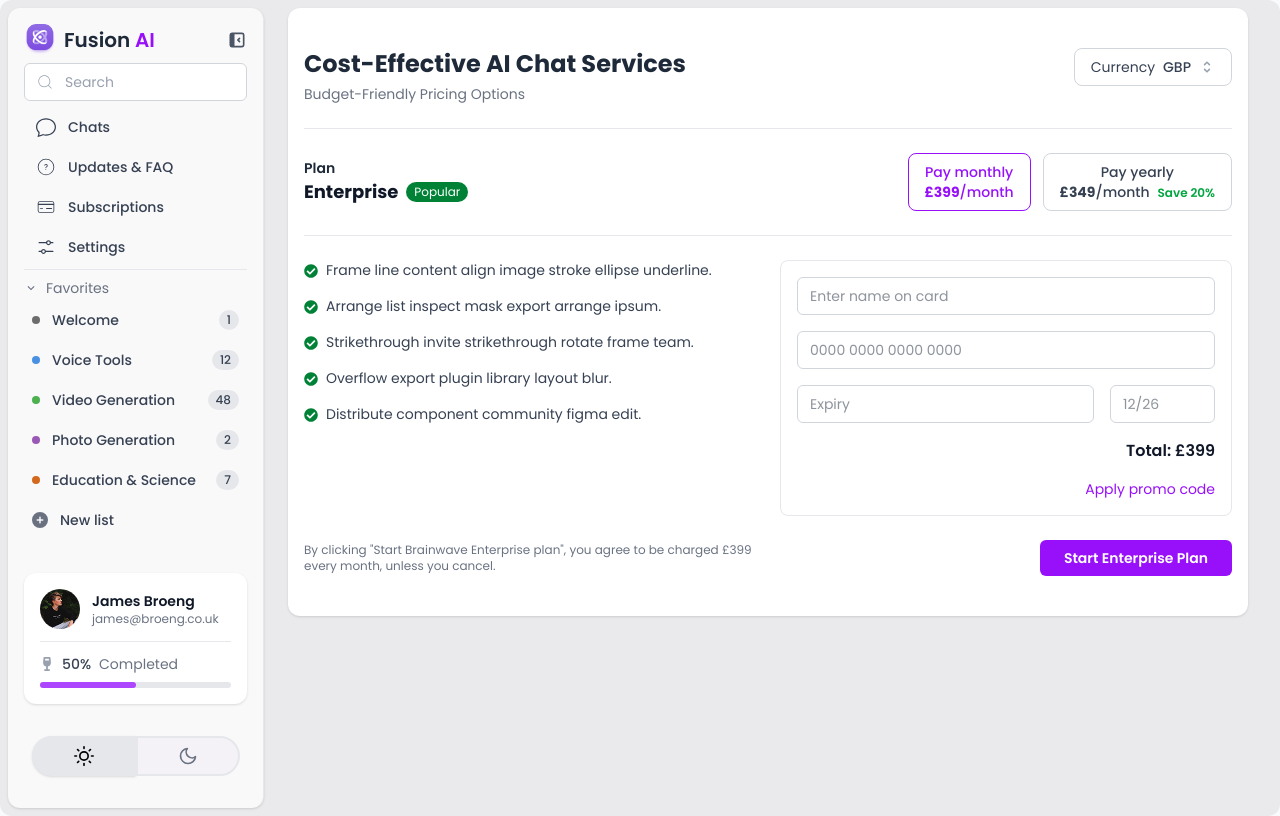
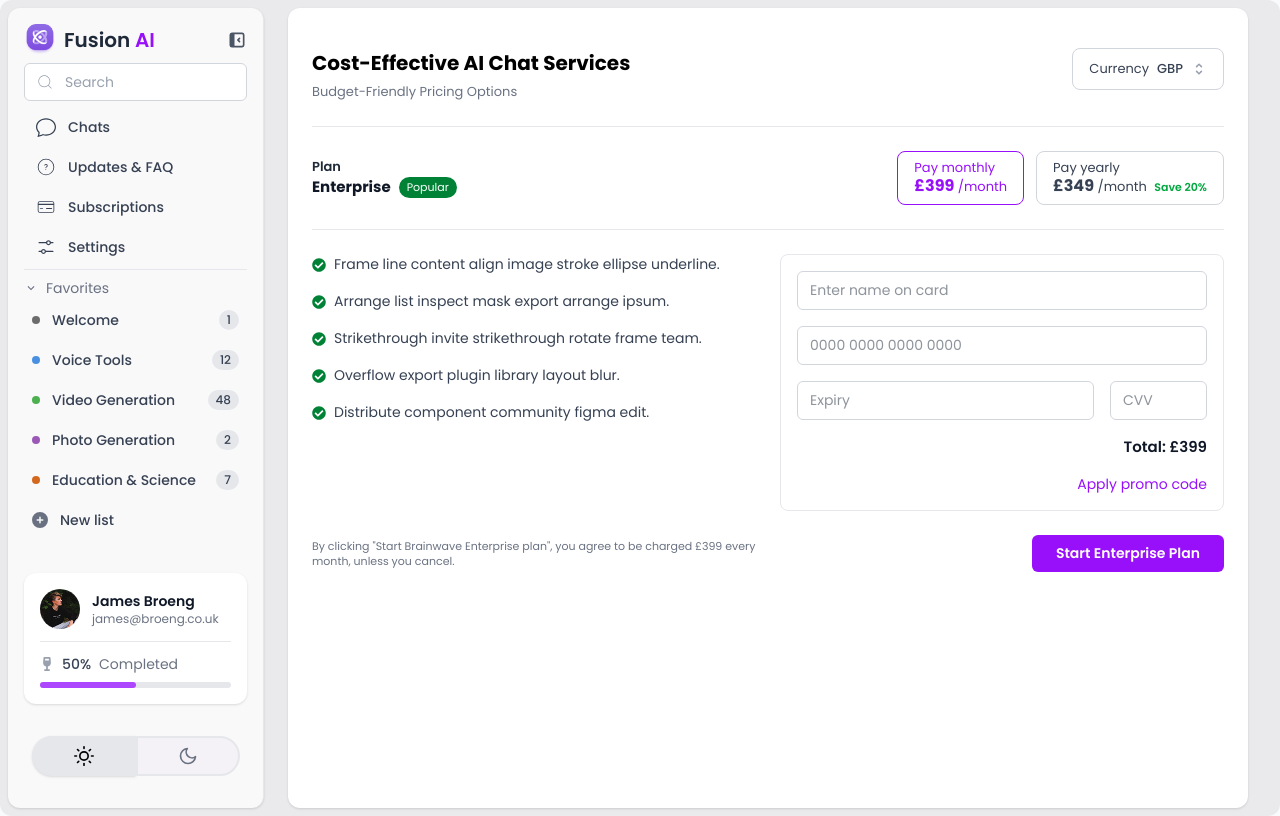
Before and after one commit to adnanfrd/barry-ai, a Next.js app: page /dashboard/checkout in a window 1280 px wide. Built offline with nearby package versions, Linux system fonts and the light colour scheme.

Commit message:
updated subscription page

```diff
--- a/src/components/dashboard/EnterpriseCheckout.tsx
+++ b/src/components/dashboard/EnterpriseCheckout.tsx
@@ -1,6 +1,6 @@
 "use client";
 
-import { Listbox } from "@headlessui/react";
+import { Listbox, ListboxButton, ListboxOption, ListboxOptions } from "@headlessui/react";
 import { FaCheckCircle } from "react-icons/fa";
 import { HiSelector } from "react-icons/hi";
 import { useState } from "react";
@@ -30,34 +30,34 @@ export default function EnterpriseCheckout() {
   const total = billing === "monthly" ? monthlyPrice : yearlyPrice;
 
   return (
-    <div className="max-w-5xl mx-auto px-4 py-10 font-poppins bg-white dark:bg-[#232127] rounded-xl shadow">
+    <div className="mx-auto px-6 py-10 min-h-screen overflow-y-auto [&::-webkit-scrollbar]:hidden [-ms-overflow-style:'none'] [scrollbar-width:'none'] font-poppins bg-white dark:bg-[#232127] rounded-xl shadow text-[15px] text-gray-800 dark:text-white">
       <div className="flex justify-between items-start flex-wrap gap-4 mb-6">
         <div>
-          <h2 className="text-2xl font-bold mb-1 text-gray-800 dark:text-white">
+          <h2 className="text-[20px] font-bold mb-1 text-black dark:text-white">
             Cost-Effective AI Chat Services
           </h2>
-          <p className="text-sm text-gray-500 dark:text-gray-400">
+          <p className="text-[13px] text-gray-500 dark:text-gray-400">
             Budget-Friendly Pricing Options
           </p>
         </div>
 
         <Listbox value={selectedCurrency} onChange={setSelectedCurrency}>
           <div className="relative">
-            <Listbox.Button className="border outline-none border-gray-300 dark:border-gray-700 px-4 py-2 text-sm rounded-lg flex items-center gap-2 min-w-[150px] bg-white dark:bg-gray-800 text-gray-700 dark:text-gray-200">
+            <ListboxButton className="border border-gray-300 dark:border-gray-700 px-4 py-[10px] text-[13px] rounded-lg flex items-center gap-2 min-w-[150px] bg-white dark:bg-gray-800 text-gray-700 dark:text-gray-200">
               Currency{" "}
               <span className="font-medium">{selectedCurrency.code}</span>
-              <HiSelector className="ml-auto outline-none w-4 h-4 text-gray-400 dark:text-gray-300" />
-            </Listbox.Button>
-            <Listbox.Options className="absolute outline-none mt-1 w-full bg-white dark:bg-[#302e34] border border-gray-200 dark:border-gray-700 rounded-md shadow-lg z-10 overflow-hidden">
+              <HiSelector className="ml-auto w-4 h-4 text-gray-400 dark:text-gray-300" />
+            </ListboxButton>
+            <ListboxOptions className="absolute mt-1 w-full bg-white dark:bg-[#302e34] border border-gray-200 dark:border-gray-700 rounded-md shadow-lg z-10">
               {currencies.map((currency) => (
-                <Listbox.Option
+                <ListboxOption
                   key={currency.code}
                   value={currency}
                   className={({ active }) =>
-                    `cursor-pointer flex items-center px-4 outline-none py-2 text-sm ${
+                    `cursor-pointer flex items-center px-4 py-2 text-[13px] ${
                       active
-                        ? "bg-purple-100 outline-none text-purple-700 dark:bg-purple-900 dark:text-purple-300"
-                        : "text-gray-700 outline-none dark:text-gray-300"
+                        ? "bg-purple-100 text-purple-700 dark:bg-purple-900 dark:text-purple-300"
+                        : "text-gray-700 dark:text-gray-300"
                     }`
                   }
                 >
@@ -68,26 +68,24 @@ export default function EnterpriseCheckout() {
                     height={14}
                     className="mr-2 rounded-sm"
                   />
-                  {currency.code}{" "}
-                  <span className="ml-2 text-gray-500 dark:text-gray-400">
-                  </span>
-                </Listbox.Option>
+                  {currency.code}
+                </ListboxOption>
               ))}
-            </Listbox.Options>
+            </ListboxOptions>
           </div>
         </Listbox>
       </div>
 
       <div className="flex justify-between items-center flex-wrap gap-4 border-t border-b border-gray-200 dark:border-gray-700 py-6 mb-6">
         <div>
-          <p className="text-sm font-semibold text-gray-800 dark:text-gray-200">
+          <p className="text-[13px] font-semibold text-gray-800 dark:text-gray-200">
             Plan
           </p>
           <div className="flex items-center gap-2">
-            <span className="font-bold text-lg text-gray-900 dark:text-white">
+            <span className="font-bold text-[15px] text-gray-900 dark:text-white">
               Enterprise
             </span>
-            <span className="bg-green-700 text-white px-2 py-0.5 text-xs rounded-full">
+            <span className="bg-green-700 text-white px-2 py-[2px] text-[11px] rounded-full">
               Popular
             </span>
           </div>
@@ -96,24 +94,28 @@ export default function EnterpriseCheckout() {
         <div className="flex items-center gap-3">
           <button
             onClick={() => setBilling("monthly")}
-            className={`border rounded-lg px-4 py-2 text-sm font-medium ${
+            className={`border rounded-lg px-4 py-2 text-[13px] text-left leading-tight ${
               billing === "monthly"
                 ? "border-purple-600 text-purple-600 dark:text-purple-400 dark:border-purple-400"
                 : "text-gray-700 dark:text-gray-300 border-gray-300 dark:border-gray-600"
             }`}
           >
-            Pay monthly <br /> <span className="font-bold">£399</span>/month
+            Pay monthly <br />
+            <span className="font-bold text-[16px]">£399</span>{" "}
+            <span className="text-[13px] font-normal">/month</span>
           </button>
           <button
             onClick={() => setBilling("yearly")}
-            className={`border rounded-lg px-4 py-2 text-sm font-medium ${
+            className={`border rounded-lg px-4 py-2 text-[13px] text-left leading-tight ${
               billing === "yearly"
                 ? "border-purple-600 text-purple-600 dark:text-purple-400 dark:border-purple-400"
                 : "text-gray-700 dark:text-gray-300 border-gray-300 dark:border-gray-600"
             }`}
           >
-            Pay yearly <br /> <span className="font-bold">£349</span>/month
-            <span className="ml-2 text-green-600 text-xs font-semibold">
+            Pay yearly <br />
+            <span className="font-bold text-[16px]">£349</span>{" "}
+            <span className="text-[13px] font-normal">/month</span>{" "}
+            <span className="ml-1 text-green-600 text-[11px] font-semibold">
               Save 20%
             </span>
           </button>
@@ -125,7 +127,7 @@ export default function EnterpriseCheckout() {
           {features.map((feat, i) => (
             <li
               key={i}
-              className="flex items-start gap-2 text-sm text-gray-700 dark:text-gray-300"
+              className="flex items-start gap-2 text-[14px] text-gray-700 dark:text-gray-300"
             >
               <FaCheckCircle className="text-green-700 mt-1" /> {feat}
             </li>
@@ -135,23 +137,23 @@ export default function EnterpriseCheckout() {
         <div className="border border-gray-200 dark:border-gray-700 p-4 rounded-lg space-y-4 bg-white dark:bg-[#302e34]">
           <input
             placeholder="Enter name on card"
-            className="w-full border border-gray-300 dark:border-gray-600 bg-white dark:bg-gray-900 text-gray-800 dark:text-gray-200 rounded-md px-3 py-2 text-sm focus:outline-none"
+            className="w-full border border-gray-300 dark:border-gray-600 bg-white dark:bg-gray-900 text-gray-800 dark:text-gray-200 rounded-md px-3 py-2 text-[14px] focus:outline-none"
           />
           <input
             placeholder="0000 0000 0000 0000"
-            className="w-full border border-gray-300 dark:border-gray-600 bg-white dark:bg-gray-900 text-gray-800 dark:text-gray-200 rounded-md px-3 py-2 text-sm focus:outline-none"
+            className="w-full border border-gray-300 dark:border-gray-600 bg-white dark:bg-gray-900 text-gray-800 dark:text-gray-200 rounded-md px-3 py-2 text-[14px] focus:outline-none"
           />
           <div className="flex gap-4">
             <input
               placeholder="Expiry"
-              className="flex-1 border border-gray-300 dark:border-gray-600 bg-white dark:bg-gray-900 text-gray-800 dark:text-gray-200 rounded-md px-3 py-2 text-sm focus:outline-none"
+              className="flex-1 border border-gray-300 dark:border-gray-600 bg-white dark:bg-gray-900 text-gray-800 dark:text-gray-200 rounded-md px-3 py-2 text-[14px] focus:outline-none"
             />
             <input
-              placeholder="12/26"
-              className="w-1/2 border border-gray-300 dark:border-gray-600 bg-white dark:bg-gray-900 text-gray-800 dark:text-gray-200 rounded-md px-3 py-2 text-sm focus:outline-none"
+              placeholder="CVV"
+              className="w-1/2 border border-gray-300 dark:border-gray-600 bg-white dark:bg-gray-900 text-gray-800 dark:text-gray-200 rounded-md px-3 py-2 text-[14px] focus:outline-none"
             />
           </div>
-          <p className="text-right font-semibold text-gray-900 dark:text-white">
+          <p className="text-right text-[15px] font-semibold text-gray-900 dark:text-white">
             Total: £{total}
           </p>
           <p className="text-sm text-purple-600 dark:text-purple-400 cursor-pointer hover:underline text-right">
@@ -161,12 +163,11 @@ export default function EnterpriseCheckout() {
       </div>
 
       <div className="mt-6 flex justify-between items-center flex-wrap gap-4">
-        <p className="text-xs text-gray-500 dark:text-gray-400 max-w-md">
-          By clicking &quot;Start Brainwave Enterprise plan&quot;, you agree to
-          be charged £{total} every month, unless you cancel.
+        <p className="text-[11px] text-gray-500 dark:text-gray-400 max-w-md leading-snug">
+          By clicking &quot;Start Brainwave Enterprise plan&quot;, you agree to be charged £{total} every month, unless you cancel.
         </p>
-        <Link href="/dashboard/confirmation" className="cursor-pointer">
-          <button className="bg-purple-600 hover:bg-purple-700 text-white text-sm font-semibold px-6 py-2 rounded-md transition-colors">
+        <Link href="/dashboard/confirmation">
+          <button className="bg-purple-600 hover:bg-purple-700 text-white text-[14px] font-semibold px-6 py-2 rounded-md transition-colors">
             Start Enterprise Plan
           </button>
         </Link>
--- a/src/components/dashboard/PriceSection.tsx
+++ b/src/components/dashboard/PriceSection.tsx
@@ -96,7 +96,7 @@ export default function PricingSection() {
               className={`relative p-5 rounded-2xl border ${
                 plan.featured
                   ? "bg-purple-600 text-white scale-110 border-purple-600"
-                  : "bg-[#f1f0f3] dark:bg-[#2c292f] text-gray-800 dark:text-white border-gray-300 dark:border-gray-600"
+                  : "bg-[#f1eff3] dark:bg-[#2c292f] text-gray-800 dark:text-white border-gray-300 dark:border-gray-600"
               }`}
             >
               {/* Badge */}
--- a/src/components/dashboard/PurchaseConfirmation.tsx
+++ b/src/components/dashboard/PurchaseConfirmation.tsx
@@ -4,7 +4,7 @@ import { FaCheckCircle } from "react-icons/fa";
 
 export default function PurchaseConfirmation() {
   return (
-    <div className="min-h-screen rounded-xl bg-white dark:bg-[#232127] py-10 px-4 sm:px-6 lg:px-8 font-poppins">
+    <div className="min-h-screen rounded-xl h-screen overflow-y-auto [&::-webkit-scrollbar]:hidden [-ms-overflow-style:'none'] [scrollbar-width:'none'] bg-white dark:bg-[#232127] py-10 px-4 sm:px-6 lg:px-8 font-poppins">
       <div className="max-w-3xl mx-auto">
         <h1 className="text-2xl font-bold text-black dark:text-white">
           Thank you for your purchase!
--- a/src/components/dashboard/SubscriptionPage.tsx
+++ b/src/components/dashboard/SubscriptionPage.tsx
@@ -6,7 +6,7 @@ import FaqAccordion from "../subcomponents/Faq";
 
 export default function SubscriptionPage() {
   return (
-    <div className="px-2 bg-[#faf9fa] dark:bg-[#1e1c21] rounded-xl py-5 font-poppins">
+    <div className="px-2  min-h-screen h-screen overflow-y-auto [&::-webkit-scrollbar]:hidden [-ms-overflow-style:'none'] [scrollbar-width:'none'] bg-[#faf9fa] dark:bg-[#1e1c21] rounded-xl py-5 font-poppins">
       <PricingSection />
       <CompareFeatures />
       <h2 className="text-lg px-2 font-semibold mb-6 text-gray-900 dark:text-white">
```
